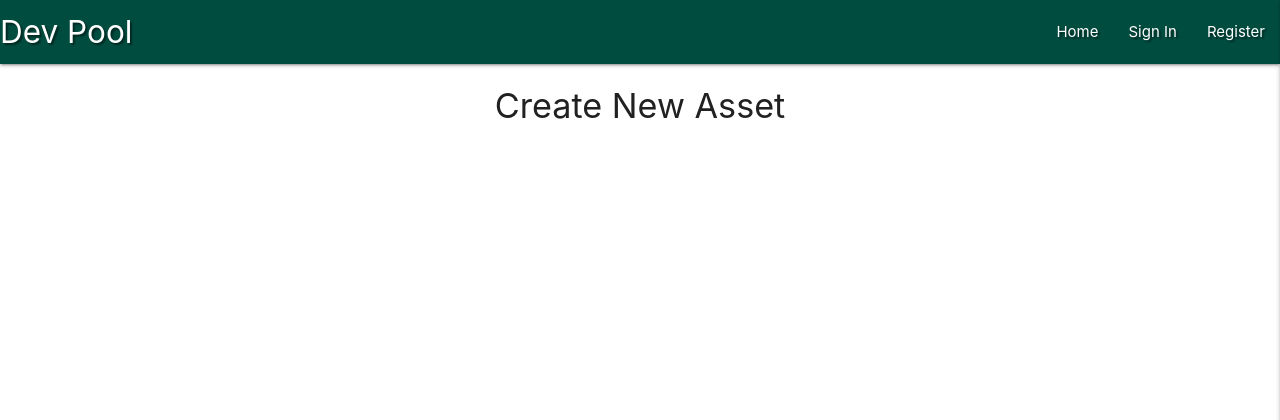
After one commit to Brian-FullStack/dev_pool, a Flask app: page /create_asset in a window 1280 px wide. The commit adds this page. Shown: the top 420 px of the page. Run offline with Flask 2, Linux system fonts and the light colour scheme; some libraries are stand-ins or nearby versions.

Commit message:
Added create_asset template

```diff
--- a/app.py
+++ b/app.py
@@ -101,6 +101,11 @@ def signOut():
     return redirect(url_for("signIn"))
 
 
+@app.route("/create_asset")
+def create_asset():
+    return render_template("create_asset.html")
+
+
 if __name__ == "__main__":
     app.run(host=os.environ.get("IP"),
             port=int(os.environ.get("PORT")),
--- a/templates/base.html
+++ b/templates/base.html
@@ -29,7 +29,7 @@
                 <li><a href="{{url_for('get_assets')}}">Home</a></li>
                 {% if session.user %}
                   <li><a href="{{ url_for('profile', username=session['user']) }}">Profile</a></li>
-                  <li><a href="#">Create Asset</a></li>
+                  <li><a href="{{ url_for('create_asset') }}">Create Asset</a></li>
                   <li><a href="#">Manage Categories</a></li>
                   <li><a href="{{ url_for('signOut') }}">Sign Out</a></li>
                 {% else %}
@@ -46,7 +46,7 @@
             <li><a class="grey-text" href="{{url_for('get_assets')}}">Home</a></li>
             {% if session.user %}
               <li><a href="{{ url_for('profile', username=session['user']) }}">Profile</a></li>
-              <li><a href="#">Create Asset</a></li>
+              <li><a href="{{ url_for('create_asset') }}">Create Asset</a></li>
               <li><a href="#">Manage Categories</a></li>
               <li><a href="{{ url_for('signOut') }}">Sign Out</a></li>
             {% else %}
--- /dev/null
+++ b/templates/create_asset.html
@@ -0,0 +1,8 @@
+{% extends "base.html" %}
+{% block content %}
+
+<h4 class="center-align">Create New Asset</h4>
+
+
+
+{% endblock %}
```
